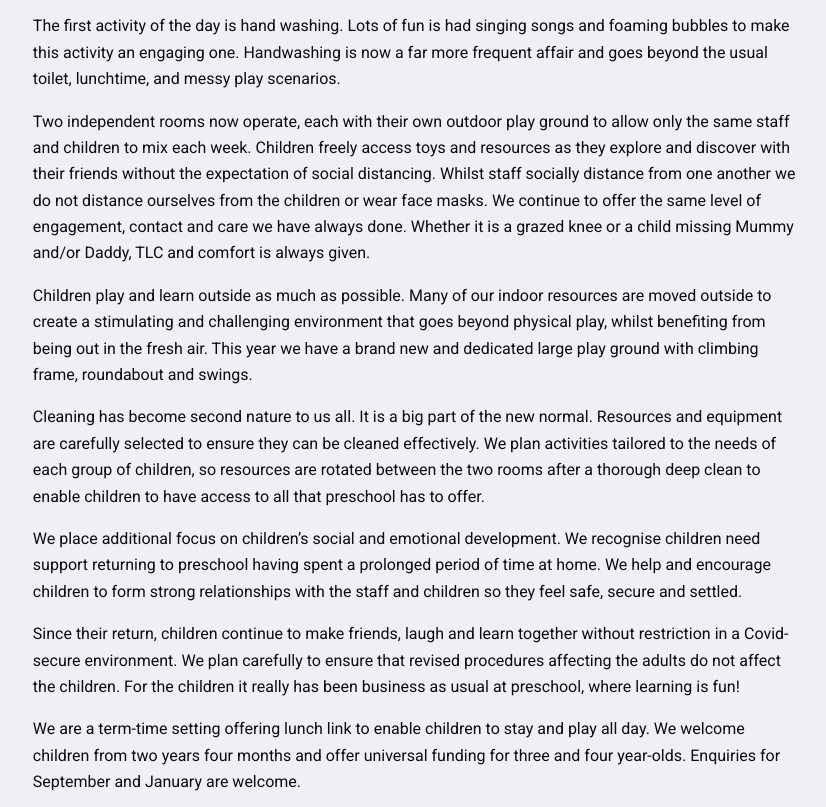
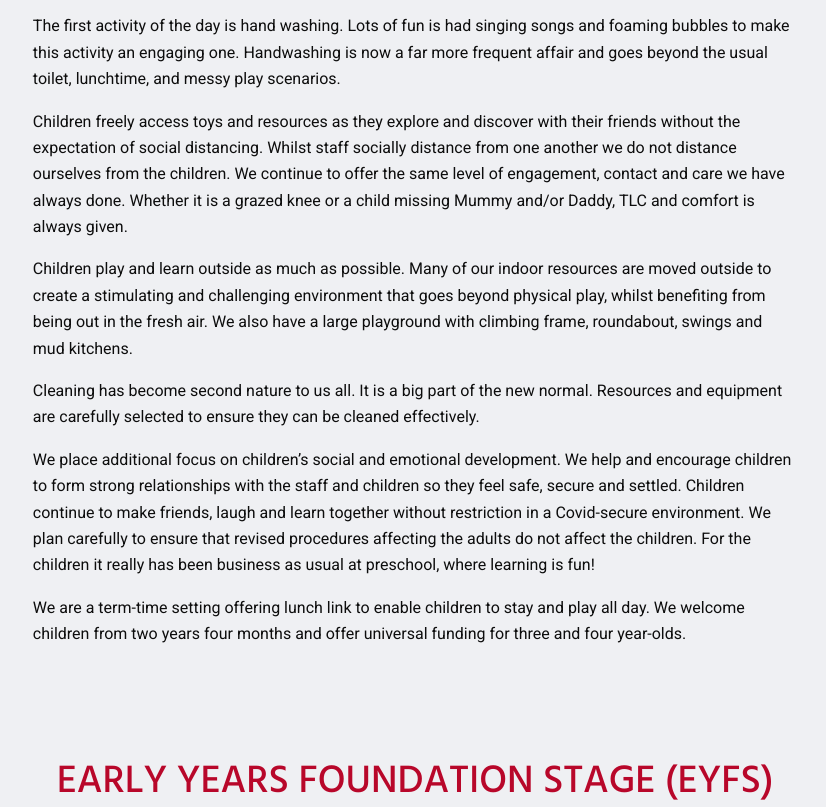
Before and after one commit to southwatervillagepreschool/svhps2020web, a Gatsby site: page /about in a window 1280 px wide. Shown: the part 2755-3562 px from the top of the page, without its empty margins (225-1051 px from the left). Built offline with nearby package versions, Linux system fonts and the light colour scheme; Gatsby itself is replaced by a stand-in of ours; some packages are replaced by stand-ins of ours.

Commit message:
update covid text

```diff
--- a/src/editable-content/about/covid19.md
+++ b/src/editable-content/about/covid19.md
@@ -11,14 +11,12 @@
 
 The first activity of the day is hand washing. Lots of fun is had singing songs and foaming bubbles to make this activity an engaging one. Handwashing is now a far more frequent affair and goes beyond the usual toilet, lunchtime, and messy play scenarios.
 
-Two independent rooms now operate, each with their own outdoor play ground to allow only the same staff and children to mix each week. Children freely access toys and resources as they explore and discover with their friends without the expectation of social distancing. Whilst staff socially distance from one another we do not distance ourselves from the children or wear face masks. We continue to offer the same level of engagement, contact and care we have always done. Whether it is a grazed knee or a child missing Mummy and/or Daddy, TLC and comfort is always given.
+Children freely access toys and resources as they explore and discover with their friends without the expectation of social distancing. Whilst staff socially distance from one another we do not distance ourselves from the children. We continue to offer the same level of engagement, contact and care we have always done. Whether it is a grazed knee or a child missing Mummy and/or Daddy, TLC and comfort is always given.
 
-Children play and learn outside as much as possible. Many of our indoor resources are moved outside to create a stimulating and challenging environment that goes beyond physical play, whilst benefiting from being out in the fresh air. This year we have a brand new and dedicated large play ground with climbing frame, roundabout and swings.
+Children play and learn outside as much as possible. Many of our indoor resources are moved outside to create a stimulating and challenging environment that goes beyond physical play, whilst benefiting from being out in the fresh air. We also have a large playground with climbing frame, roundabout, swings and mud kitchens.
 
-Cleaning has become second nature to us all. It is a big part of the new normal. Resources and equipment are carefully selected to ensure they can be cleaned effectively. We plan activities tailored to the needs of each group of children, so resources are rotated between the two rooms after a thorough deep clean to enable children to have access to all that preschool has to offer.
+Cleaning has become second nature to us all. It is a big part of the new normal. Resources and equipment are carefully selected to ensure they can be cleaned effectively.
 
-We place additional focus on children’s social and emotional development. We recognise children need support returning to preschool having spent a prolonged period of time at home. We help and encourage children to form strong relationships with the staff and children so they feel safe, secure and settled.
+We place additional focus on children’s social and emotional development. We help and encourage children to form strong relationships with the staff and children so they feel safe, secure and settled. Children continue to make friends, laugh and learn together without restriction in a Covid-secure environment. We plan carefully to ensure that revised procedures affecting the adults do not affect the children. For the children it really has been business as usual at preschool, where learning is fun!
 
-Since their return, children continue to make friends, laugh and learn together without restriction in a Covid-secure environment. We plan carefully to ensure that revised procedures affecting the adults do not affect the children. For the children it really has been business as usual at preschool, where learning is fun!
-
-We are a term-time setting offering lunch link to enable children to stay and play all day. We welcome children from two years four months and offer universal funding for three and four year-olds. Enquiries for September and January are welcome.
+We are a term-time setting offering lunch link to enable children to stay and play all day. We welcome children from two years four months and offer universal funding for three and four year-olds.
```
